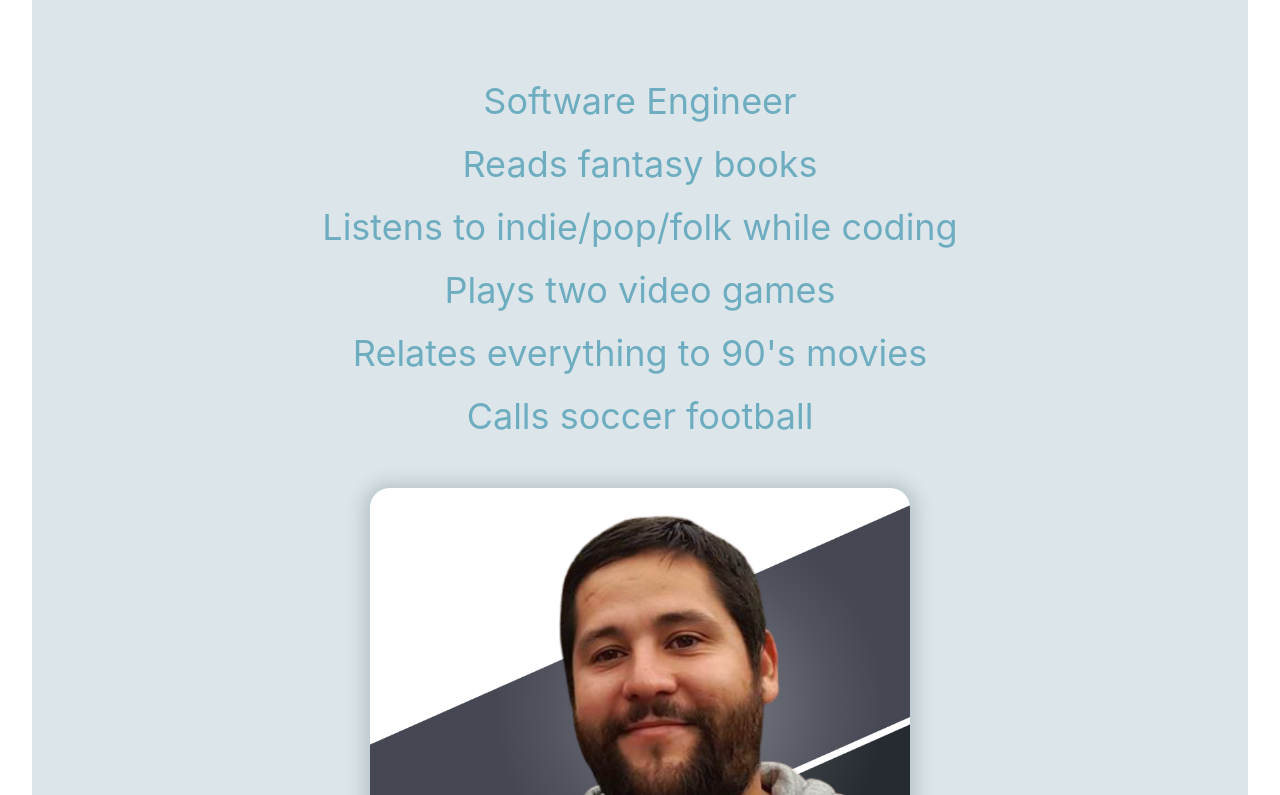
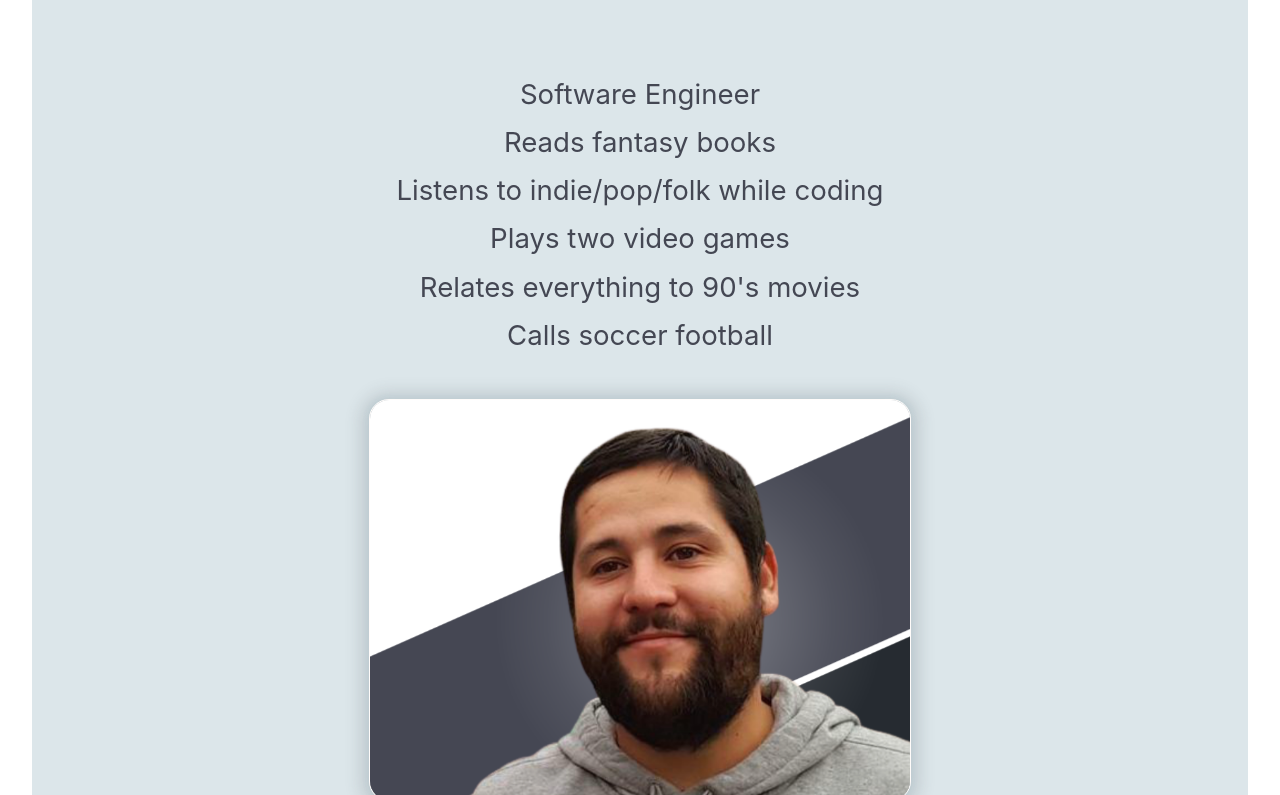
Before and after one commit to andrew-oyanguren/typescript-portfolio, a React (Vite) app: page / in a window 1280 px wide. Shown: the part 345-1140 px from the top of the page. Built offline with nearby package versions, Linux system fonts and the light colour scheme.

Commit message:
Added ImageCarousel animation

```diff
--- a/src/components/ImageCarousel/ImageCarousel.module.css
+++ b/src/components/ImageCarousel/ImageCarousel.module.css
@@ -18,8 +18,10 @@
   overflow: hidden;
 
   margin: 0 auto;
+  border: 1px solid var(--color-light);
   border-radius: var(--border-radius-medium);
   box-shadow: var(--box-shadow-image);
+  background-color: #4447534f;
 
   position: relative;
   display: flex;
@@ -27,15 +29,35 @@
 }
 
 .ImageWrapper img {
-  width: 100%;
-  height: 100%;
+  width: 540px;
+  height: 400px;
   object-fit: cover;
+  transform: translateY(-100%);
+  opacity: 0;
 }
 
-.Title p {
+.ImageWrapper img.animate {
+  animation-name: flashSlide;
+  animation-duration: 0.3s;
+  animation-delay: 0.2s;
+  animation-timing-function: cubic-bezier(0.165, 0.84, 0.44, 1);
+  animation-fill-mode: forwards;
+}
+
+.Title > * {
   margin: 0;
   font-size: 36px;
+  opacity: 0;
+  transform: translateY(120%);
   color: var(--color-primary);
+}
+
+.Title.animate > * {
+  animation-name: flashSlide;
+  animation-duration: 0.3s;
+  animation-delay: 0.2s;
+  animation-timing-function: cubic-bezier(0.165, 0.84, 0.44, 1);
+  animation-fill-mode: forwards;
 }
 
 .Controls {
@@ -49,3 +71,13 @@
 .Controls button:last-of-type {
   margin-left: 80px;
 }
+
+@keyframes flashSlide {
+  from {
+    opacity: 0;
+  }
+  to {
+    opacity: 1;
+    transform: translateY(0);
+  }
+}
--- a/src/components/ImageCarousel/ImageCarousel.tsx
+++ b/src/components/ImageCarousel/ImageCarousel.tsx
@@ -11,6 +11,7 @@ export default function ImageCarousel() {
   const [currentImage, setCurrentImage] = useState(
     IMAGE_CONFIG[currentImageIdx]
   );
+  const [imgAnimating, setImgAnimating] = useState(false);
 
   const { windowDim } = useWindow();
 
@@ -22,10 +23,12 @@ export default function ImageCarousel() {
   };
 
   const onBack = () => {
+    setImgAnimating(true);
     setCurrentImageIdx((prevIdx) => prevIdx - 1);
   };
 
   const onNext = () => {
+    setImgAnimating(true);
     setCurrentImageIdx((prevIdx) => prevIdx + 1);
   };
 
@@ -33,9 +36,15 @@ export default function ImageCarousel() {
     handleImageIdx(currentImageIdx);
   }, [currentImageIdx]);
 
+  useEffect(() => {
+    setImgAnimating(false);
+  }, [currentImage]);
+
+  const animateClass = !imgAnimating ? styles.animate : '';
+
   return (
     <div className={styles.ImageCarousel}>
-      <div className={styles.Title}>
+      <div className={`${styles.Title} ${animateClass}`}>
         {windowDim.width < 1200 ? (
           <p>{currentImage.title}</p>
         ) : (
@@ -49,7 +58,11 @@ export default function ImageCarousel() {
 
       <div className={styles.ImageCarouselContainer}>
         <div className={styles.ImageWrapper}>
-          <img src={currentImage.asset} alt={currentImage.altText} />
+          <img
+            className={animateClass}
+            src={currentImage.asset}
+            alt={currentImage.altText}
+          />
         </div>
 
         <div className={styles.Controls}>
```
